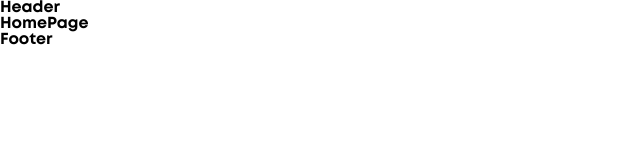
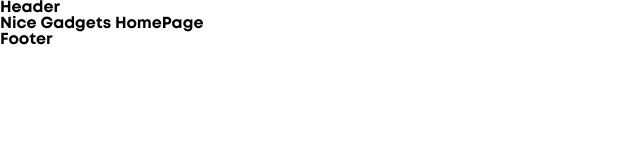
Before and after one commit to Hexa-Coders-aug23/product_catalog, a React (Create React App) app: page / in a window 1280 px wide. Shown: the top 160 px of the page, without its empty margins (0-640 px from the left). Built offline with nearby package versions, Linux system fonts and the light colour scheme.

Commit message:
test husky

```diff
--- a/src/modules/HomePage/HomePage.tsx
+++ b/src/modules/HomePage/HomePage.tsx
@@ -2,5 +2,5 @@ import React from 'react';
 import './HomePage.module.scss';
 
 export const HomePage: React.FC = () => {
-  return <h1>HomePage</h1>;
+  return <h1>Nice Gadgets HomePage</h1>;
 };
```
